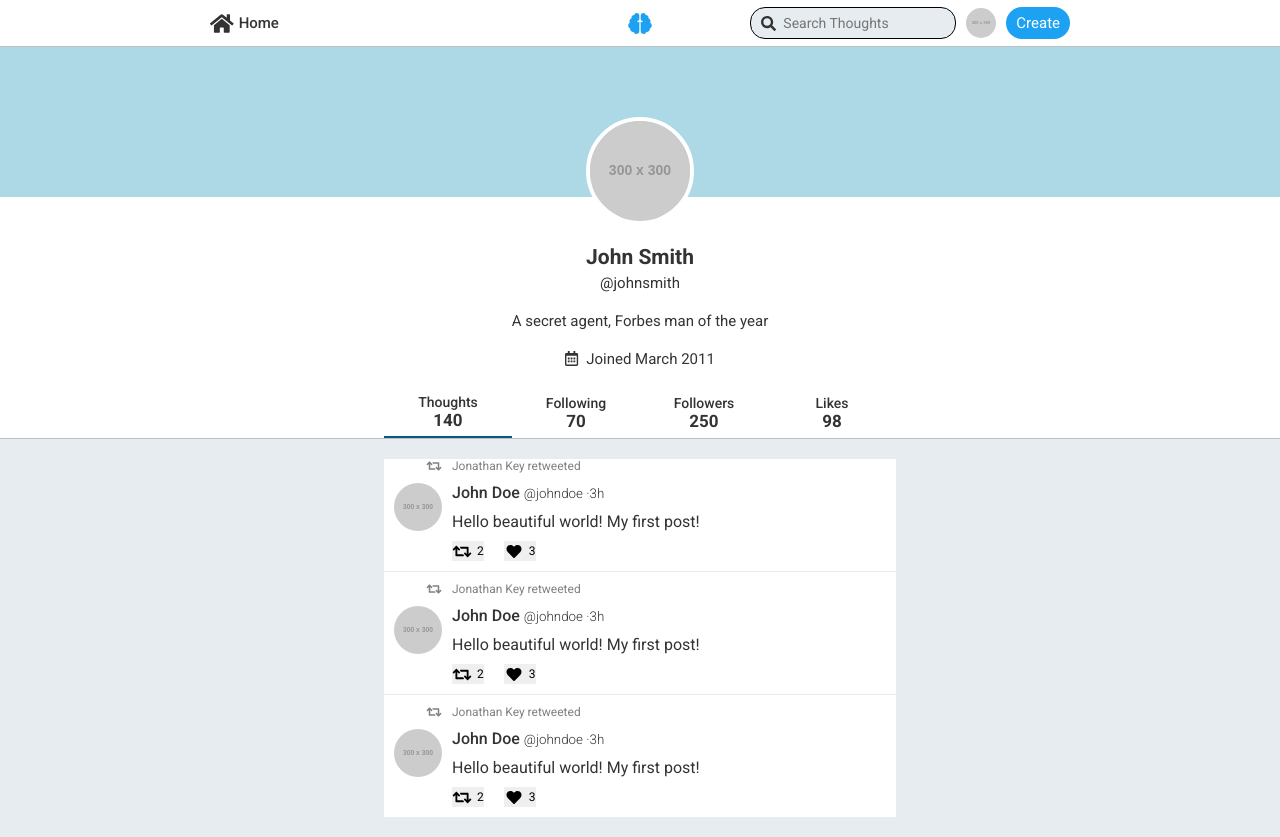
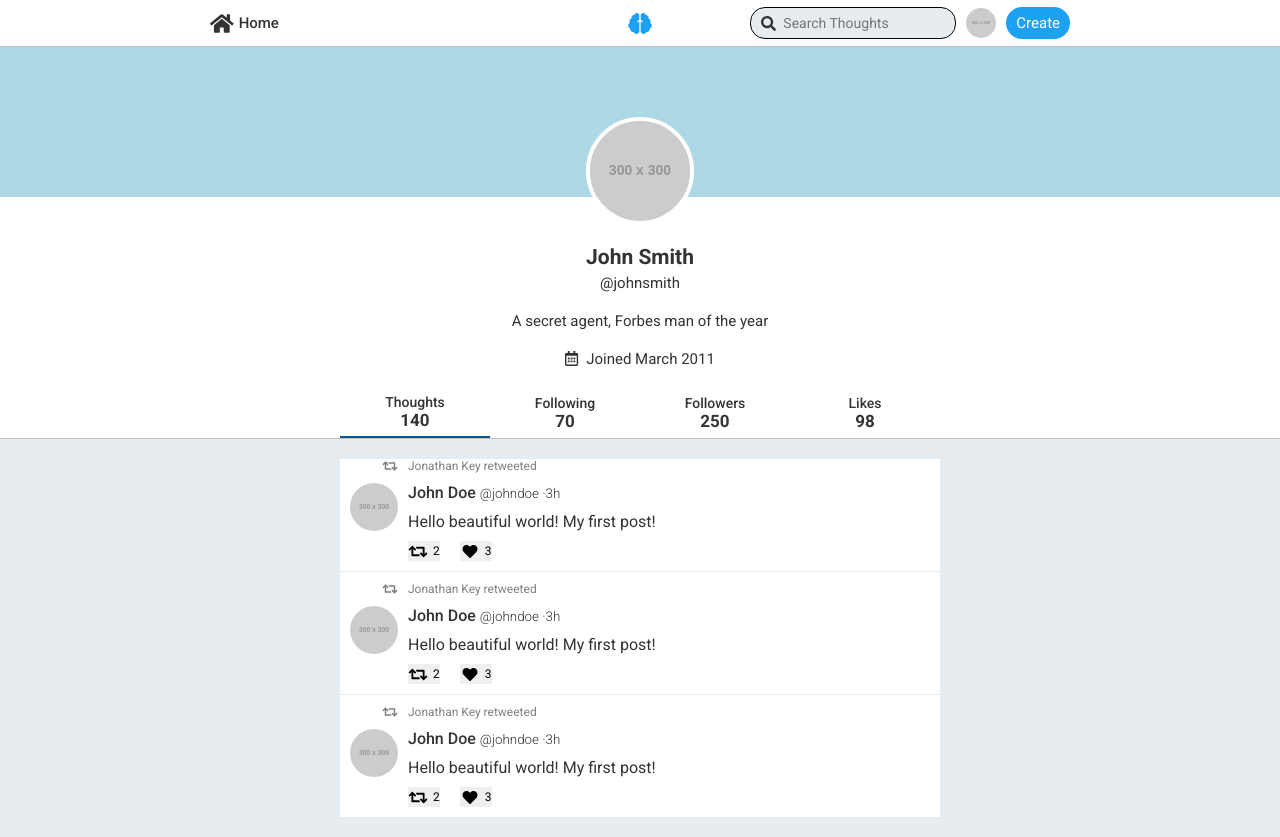
Before and after one commit to robbdimitrov/thoughts, a Vue app in the folder src/frontend/: page /user in a window 1280 px wide. Built offline with nearby package versions, Linux system fonts and the light colour scheme.

Commit message:
Style cleanup

```diff
--- a/src/frontend/src/styles/_variables.scss
+++ b/src/frontend/src/styles/_variables.scss
@@ -4,6 +4,7 @@ $avatar-width-xs: 32px;
 $avatar-width-sm: 48px;
 $avatar-width: 64px;
 $cover-height: 80px;
+$content-main-width: 600px;
 $content-primary-width: 512px;
 $content-secondary-width: 280px;
 $max-component-width: 860px;
--- a/src/frontend/src/views/UserView.vue
+++ b/src/frontend/src/views/UserView.vue
@@ -121,7 +121,8 @@ $spacing: $padding * 2;
 }
 
 .content {
-  width: $content-primary-width;
+  width: 100%;
+  max-width: $content-main-width;
   margin: $spacing 0;
   margin-left: auto;
   margin-right: auto;
@@ -134,7 +135,7 @@ $spacing: $padding * 2;
 .control-bar {
   height: rem(50);
   width: 90%;
-  max-width: $content-primary-width;
+  max-width: $content-main-width;
   margin-left: auto;
   margin-right: auto;
   align-items: center;
@@ -196,11 +197,4 @@ $spacing: $padding * 2;
     height: $avatar-width-small;
   }
 }
-
-@media screen and (max-width: $max-component-width) {
-  .content {
-    width: 100%;
-    max-width: $content-primary-width;
-  }
-}
 </style>
```
